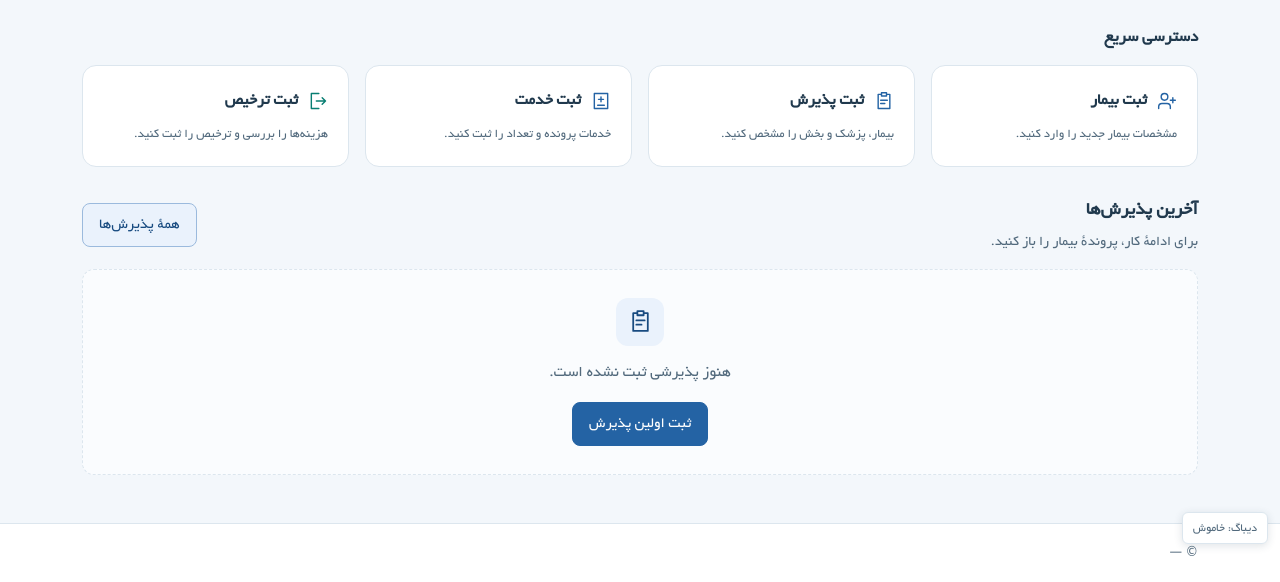
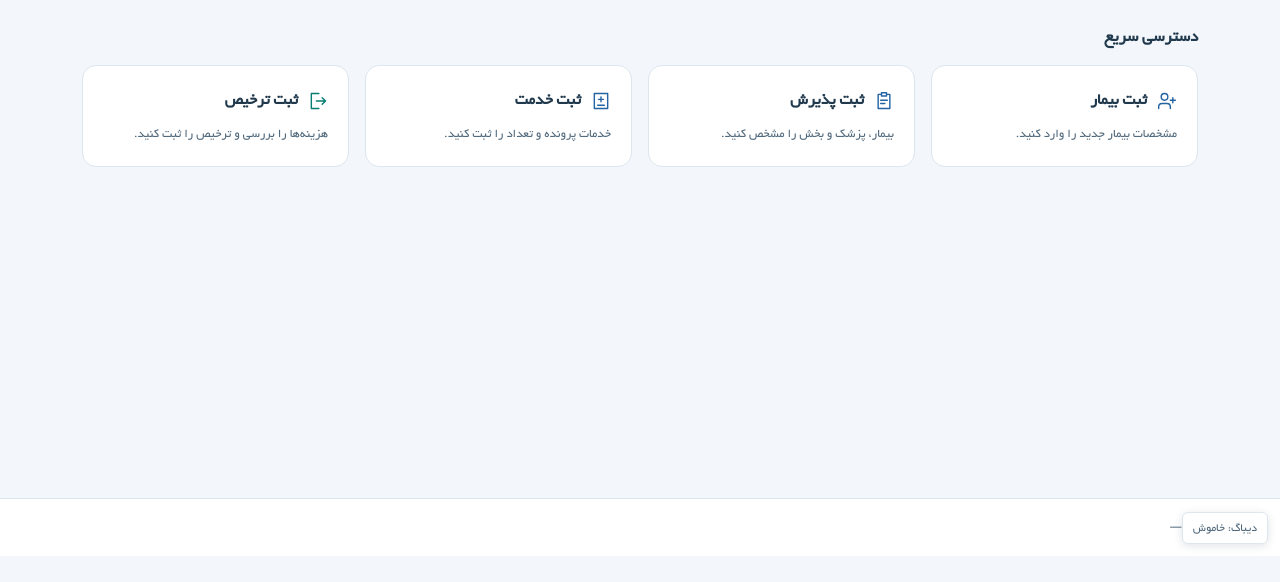
Before and after one commit to Alirezag10/hospital, a Yii app: template app/views/site/index.php in a window 1280 px wide. Shown: the part 244-826 px from the top of the page. After the commit the page ends 788 px from the top, so only its background shows below. Run offline with PHP 8.4 and a stand-in for Yii, Linux system fonts and the light colour scheme; the template is opened without the code that fills it, so the values that code supplies are empty; some libraries are stand-ins or nearby versions.

Commit message:
Remove recent admissions from dashboard

```diff
--- a/app/controllers/SiteController.php
+++ b/app/controllers/SiteController.php
@@ -25,8 +25,6 @@ class SiteController extends Controller
             'patients' => Patient::find()->count(),
             'activeAdmissions' => (clone $activeAdmissions)->count(),
             'dischargesToday' => $dischargesToday->count(),
-            'recentAdmissions' => Admission::find()->with('patient')
-                ->orderBy(['id' => SORT_DESC])->limit(5)->all(),
         ]);
     }
 }
--- a/app/views/site/index.php
+++ b/app/views/site/index.php
@@ -39,30 +39,4 @@ $this->title = 'داشبورد بیمارستان';
             </div>
         <?php endforeach; ?>
     </div>
-    <section class="dashboard-recent" aria-labelledby="recent-admissions-title">
-        <div class="section-heading">
-            <div><h2 id="recent-admissions-title">آخرین پذیرش‌ها</h2><p>برای ادامهٔ کار، پروندهٔ بیمار را باز کنید.</p></div>
-            <?= Html::a('همهٔ پذیرش‌ها', ['/admission/index'], ['class' => 'btn btn-outline-primary']) ?>
-        </div>
-        <?php if ($recentAdmissions): ?>
-            <div class="table-panel table-responsive">
-                <table class="table table-hover align-middle mb-0">
-                    <thead><tr><th scope="col">بیمار</th><th scope="col">بخش</th><th scope="col">تاریخ پذیرش</th><th scope="col">وضعیت</th><th scope="col">عملیات</th></tr></thead>
-                    <tbody>
-                    <?php foreach ($recentAdmissions as $admission): ?>
-                        <tr>
-                            <td><?= $this->render('/layouts/_patient_label', ['patient' => $admission->patient]) ?></td>
-                            <td><?= Html::encode($admission->ward) ?></td>
-                            <td dir="ltr"><?= Html::encode(Yii::$app->formatter->asDatetime($admission->admission_date)) ?></td>
-                            <td><span class="status-badge <?= $admission->status === 'admitted' ? 'status-admitted' : 'status-discharged' ?>"><?= $admission->status === 'admitted' ? 'بستری' : 'ترخیص‌شده' ?></span></td>
-                            <td><?= Html::a('مشاهده پرونده', ['/admission/view', 'id' => $admission->id], ['class' => 'btn btn-sm btn-outline-primary']) ?></td>
-                        </tr>
-                    <?php endforeach; ?>
-                    </tbody>
-                </table>
-            </div>
-        <?php else: ?>
-            <?= $this->render('/layouts/_empty_state', ['icon' => 'admission', 'message' => 'هنوز پذیرشی ثبت نشده است.', 'action' => 'ثبت اولین پذیرش', 'route' => ['/admission/create']]) ?>
-        <?php endif; ?>
-    </section>
 </div>
--- a/app/web/css/site.css
+++ b/app/web/css/site.css
@@ -61,8 +61,6 @@ a:hover { color: var(--primary-dark); }
 .dashboard-stat { color: var(--ink); text-decoration: none; }
 .dashboard-stat:hover, .dashboard-stat:focus-visible { color: var(--primary-dark); background: var(--primary-soft); }
 .dashboard-stat:focus-visible { outline: 3px solid var(--primary); outline-offset: -3px; }
-.dashboard-recent { margin-top: 28px; }
-.dashboard-recent .section-heading { margin-top: 0; }
 .quick-title { font-size: 1.05rem; margin: 28px 0 14px; }
 .action-card { display: block; height: 100%; padding: 20px; color: var(--ink); box-shadow: none; }
 .action-card:hover { border-color: #9bbadd; background: #f8fbff; color: var(--primary-dark); }
```
